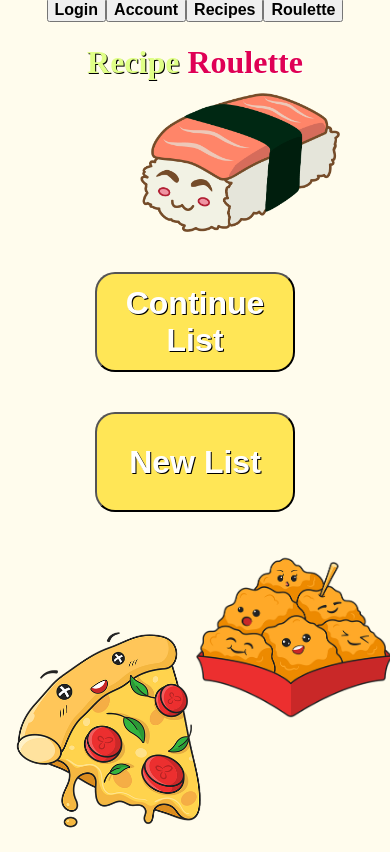
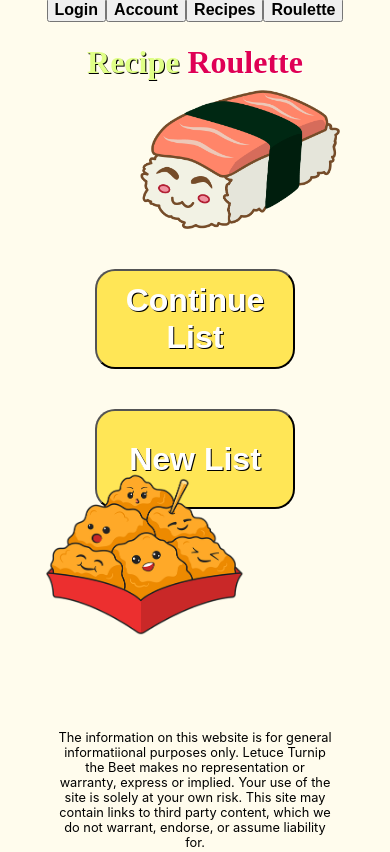
Before and after one commit to Mattp15/capstone-frontend, a React (Create React App) app: page /roulette in a window 390 px wide. Built offline with nearby package versions, Linux system fonts and the light colour scheme; no server answers; a web font is replaced by a local one.

Commit message:
fixed footer on roulette

```diff
--- a/src/Components/UserThings/Roulette.js
+++ b/src/Components/UserThings/Roulette.js
@@ -177,8 +177,8 @@ const Roulette = () => {
           ''
         )}
       </div>
-      {!displayRecipe ? <img src={require('../../images/karage.png')} alt='cute karage' width='200px' style={{ marginLeft: '200px' }} /> : ''}
-      {!displayRecipe ? <img src={require('../../images/pizza.png')} alt='cute pizza' width='200px' style={{ marginRight: '170px', marginTop: '-90px' }} /> : ''}
+      {!displayRecipe ? <img src={require('../../images/karage.png')} alt='cute karage' width='200px' style={{ marginRight: '100px', marginTop: '-80px' }} /> : ''}
+      {/* {!displayRecipe ? <img src={require('../../images/pizza.png')} alt='cute pizza' width='200px' style={{ marginRight: '170px', marginTop: '-90px' }} /> : ''} */}
 
       {/* add keyframes to this */}
       <div className='recipe-card'>
@@ -232,6 +232,7 @@ const Roulette = () => {
         )}
       </div>
       {/* end of keyframes */}
+      {!displayRecipe ? <p className='footer-register'>The information on this website is for general informatiional purposes only. Letuce Turnip the Beet makes no representation or warranty, express or implied. Your use of the site is solely at your own risk. This site may contain links to third party content, which we do not warrant, endorse, or assume liability for.</p> : ''}
 
       <div className='roulette-button-container'>
         {displayRecipe && recipeList[0] ? (
--- a/src/Components/UserThings/UserInfo.js
+++ b/src/Components/UserThings/UserInfo.js
@@ -32,7 +32,7 @@ const UserInfo = () => {
     <div style={style.container}>
       <NavContainer />
       <img src={require('../../images/pizza.png')} alt='cute pizza' width='100px' style={style.pizza} />
-      <img src={require('../../images/karage.png')} alt='cute karage' width='100px' style={style.karage} />
+      <img src={require('../../images/sando.png')} alt='cute sandowich' width='100px' style={style.sando} />
       <img src={require('../../images/taco.png')} alt='cute taco' width='100px' style={style.taco} />
       <img src={require('../../images/fries.png')} alt='cute fries' width='100px' style={style.fries} />
       {loggedUser ? (
--- a/src/Resources/Style.js
+++ b/src/Resources/Style.js
@@ -108,7 +108,7 @@ export const style = {
     top: '400px',
     left: '-20px',
   },
-  karage: {
+  sando: {
     position: 'absolute',
     top: '270px',
     left: '340px',
--- a/src/index.css
+++ b/src/index.css
@@ -92,20 +92,22 @@ a::after {
     top: 48%;
     left: 35%;
   }
+  .footer-login,
+  .footer-register {
+    font-size: 0.8em;
+  }
   .footer-login {
     display: flex;
     margin-top: auto;
     /* margin-top: 40px; */
     width: 70%;
     justify-content: center;
-    font-size: 0.8em;
   }
   .footer-register {
     position: absolute;
     top: 85%;
     width: 70%;
     left: 15%;
-    font-size: 0.8em;
   }
   .fresh,
   .donut,
```
